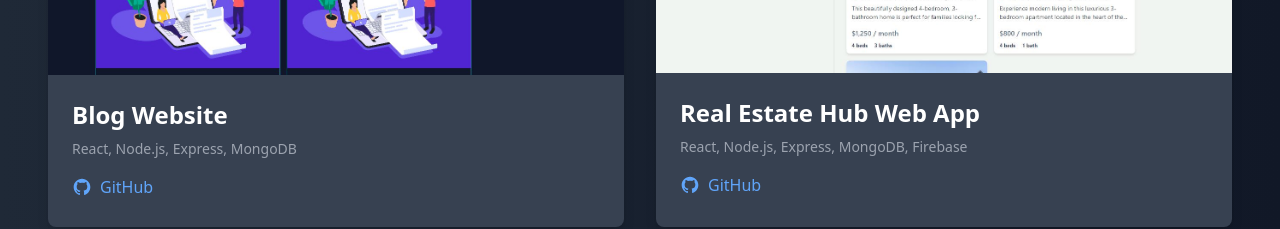
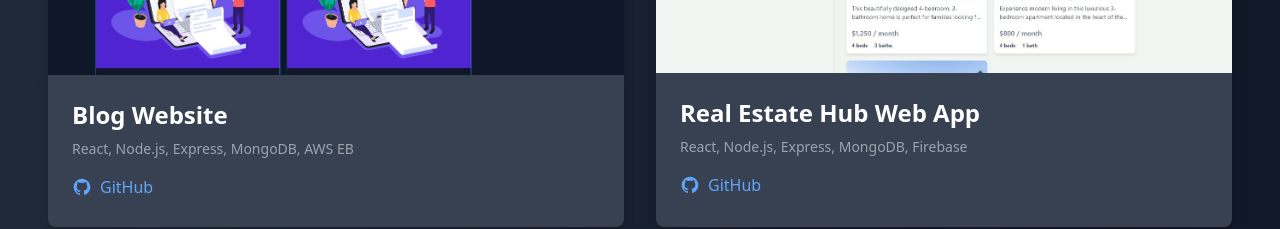
Before and after one commit to haroon8391/portfolio, a React (Create React App) app: page / in a window 1280 px wide. Shown: the part 3220-3449 px from the top of the page. Built offline with nearby package versions, Linux system fonts and the light colour scheme.

Commit message:
update changes

```diff
--- a/src/Pages/Projects.jsx
+++ b/src/Pages/Projects.jsx
@@ -26,9 +26,10 @@ const projects = [
   {
     name: "Blog Website",
     image: image3,
-    projectLink: "https://github.com/haroon8391/Insightful_Blogs",
+    projectLink:
+      "http://blogify-env.eba-tsfekyps.ap-south-1.elasticbeanstalk.com/",
     githubLink: "https://github.com/haroon8391/Insightful_Blogs",
-    technologies: ["React", "Node.js", "Express", "MongoDB"],
+    technologies: ["React", "Node.js", "Express", "MongoDB", "AWS EB"],
   },
   {
     name: "Real Estate Hub Web App",
```
